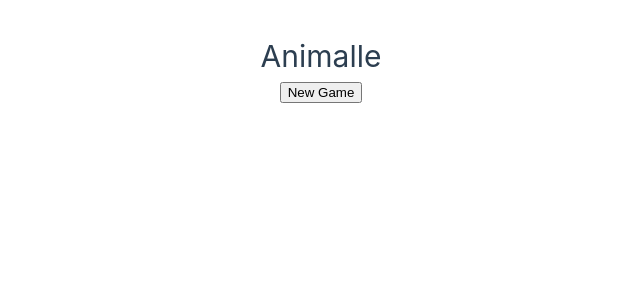
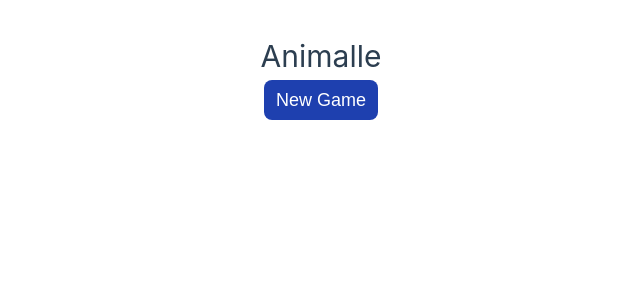
Before and after one commit to DarrenXu94/animalle, a Vue app: page / in a window 1280 px wide. Shown: the top 300 px of the page, without its empty margins (319-959 px from the left). Built offline with nearby package versions, Linux system fonts and the light colour scheme.

Commit message:
Victory message and button styling

```diff
--- a/src/components/Board.vue
+++ b/src/components/Board.vue
@@ -2,7 +2,7 @@
     <!-- Display previous guesses -->
     <div>
         <div class="flex victoryMessage" v-if="isVictory">
-            You guessed it!
+            You guessed it in {{ getGuesses.length }} guess(es)!
             <NewGame />
         </div>
         <div class="flex" v-for="row in board">
@@ -33,6 +33,9 @@ export default {
         isVictory() {
             return this.$store.getters.getHasWon
         },
+        getGuesses() {
+            return this.$store.getters.getGuesses
+        },
         gameState() {
             return this.$store.getters.gameState;
         },
--- a/src/components/NewGame.vue
+++ b/src/components/NewGame.vue
@@ -1,6 +1,6 @@
 <template>
     <div>
-        <button @click="initNewGame()">New Game</button>
+        <button class="newButton" @click="initNewGame()">New Game</button>
     </div>
 </template>
 
@@ -16,5 +16,24 @@ export default {
 }
 </script>
 
-<style lang="scss" scoped>
+<style  scoped>
+.newButton {
+    background-color: rgb(30 64 175);
+    text-align: center;
+    padding-left: 0.75rem;
+    padding-right: 0.75rem;
+    color: rgb(255 255 255);
+    font-size: 1.125rem;
+    line-height: 1.75rem;
+    border: none;
+    border-radius: 0.5rem;
+    min-height: 40px;
+    cursor: pointer;
+}
+
+@media (hover: hover) {
+    .newButton:hover {
+        background-color: rgb(39 84 230);
+    }
+}
 </style>
--- a/src/stores/GameStore.js
+++ b/src/stores/GameStore.js
@@ -34,6 +34,9 @@ const store = createStore({
   getters: {
     getHasWon(state) {
       return state.hasWon;
+    },
+    getGuesses(state) {
+      return state.guesses;
     },
     // lettersUsed(state) {
     //   return state.lettersUsed;
```
